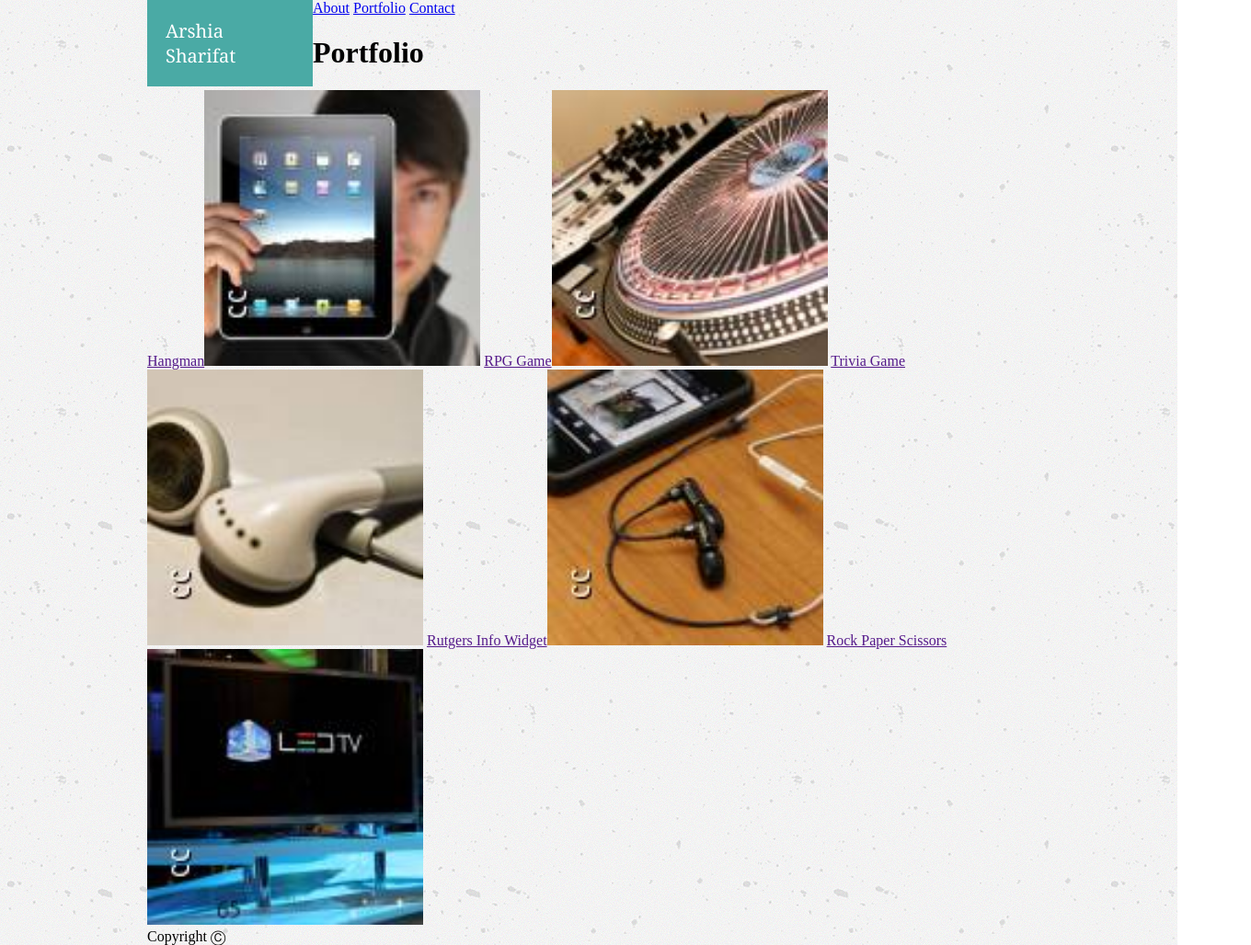
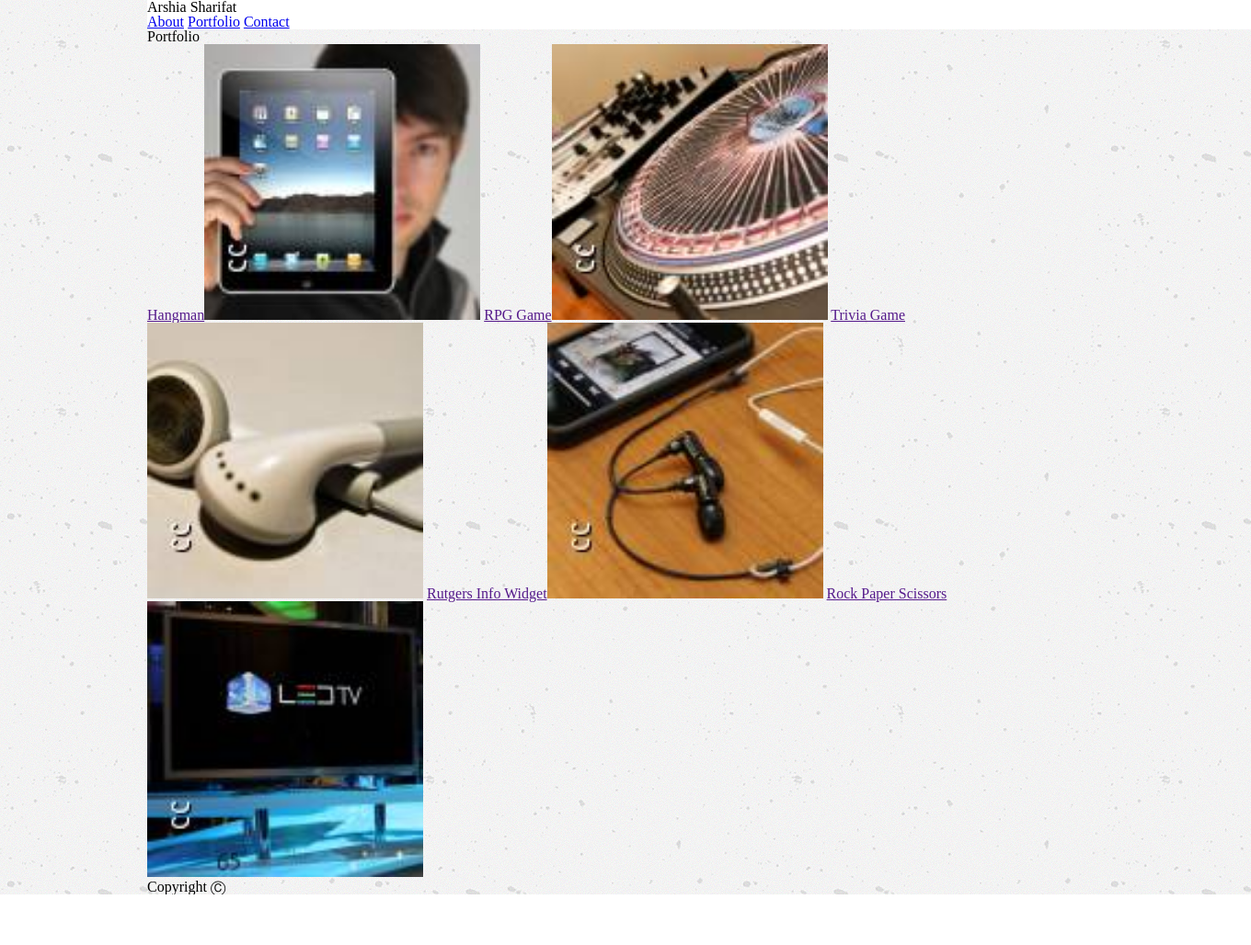
Before and after one commit to ArshSharifat/Basic-Portfolio, a plain HTML site: page portfolio.html in a window 1280 px wide. Shown: the whole page at 92% size, 1360 px wide, since content can reach past the window. After the commit the page ends 973 px from the top, so only its background shows below. Drawn offline with Linux system fonts and the light colour scheme.

Commit message:
css reset added

```diff
--- /dev/null
+++ b/assets/css/cssreset.css
@@ -0,0 +1,48 @@
+/* http://meyerweb.com/eric/tools/css/reset/
+   v2.0 | 20110126
+   License: none (public domain)
+*/
+
+html, body, div, span, applet, object, iframe,
+h1, h2, h3, h4, h5, h6, p, blockquote, pre,
+a, abbr, acronym, address, big, cite, code,
+del, dfn, em, img, ins, kbd, q, s, samp,
+small, strike, strong, sub, sup, tt, var,
+b, u, i, center,
+dl, dt, dd, ol, ul, li,
+fieldset, form, label, legend,
+table, caption, tbody, tfoot, thead, tr, th, td,
+article, aside, canvas, details, embed,
+figure, figcaption, footer, header, hgroup,
+menu, nav, output, ruby, section, summary,
+time, mark, audio, video {
+	margin: 0;
+	padding: 0;
+	border: 0;
+	font-size: 100%;
+	font: inherit;
+	vertical-align: baseline;
+}
+/* HTML5 display-role reset for older browsers */
+article, aside, details, figcaption, figure,
+footer, header, hgroup, menu, nav, section {
+	display: block;
+}
+body {
+	line-height: 1;
+}
+ol, ul {
+	list-style: none;
+}
+blockquote, q {
+	quotes: none;
+}
+blockquote:before, blockquote:after,
+q:before, q:after {
+	content: '';
+	content: none;
+}
+table {
+	border-collapse: collapse;
+	border-spacing: 0;
+}
--- a/assets/css/style.css
+++ b/assets/css/style.css
@@ -1,20 +1,17 @@
+.headbg{
+    background-color: white;
+    width: 1200px;
+    margin: 0;
+}
+
+
+
 body{
     margin: auto;
     width: 960px;
     background-image: url(../images/background.png);
 }
 
-header{
-    background-color:#4aaaa5;
-    padding: 20px;
-    width: 140px;
-    float: left;
-    font-size: 20px;
-    color: white;
-    font-family: 'Georgia', Times, Times New Roman, serif;
+h1{
+
 }
-
-.head{
-    background: white;
-    width: 200%;
-}
--- a/portfolio.html
+++ b/portfolio.html
@@ -5,17 +5,22 @@
     <meta name="viewport" content="width=device-width, initial-scale=1.0">
     <meta http-equiv="X-UA-Compatible" content="ie=edge">
     <title>Document</title>
+    <link rel="stylesheet" href="assets/css/cssreset.css">
     <link rel="stylesheet" href="assets/css/style.css">
 </head>
-    <body>
-        <header>Arshia Sharifat</header>
+<body>
+        <header class="headbg" role="banner">
+            <h1>Arshia Sharifat</h1>
 
         <!--Navbar-->
-        <a href="index.html">About</a>
-        <a href="portfolio.html">Portfolio</a>
-        <a href="contact.html">Contact</a>
+        <nav>
+            <a href="index.html">About</a>
+            <a href="portfolio.html">Portfolio</a>
+            <a href="contact.html">Contact</a>
+        </nav>
+    </header>
 
-        <h1>Portfolio</h1>
+        <h2>Portfolio</h2>
 
             <a href="">Hangman<img src="assets/images/hangman.jpg" alt="Picture" style="width:300px;"></a>
 
```
Also changed, not shown: contact.html (+10 -9 lines), index.html (+3 -1 lines).
